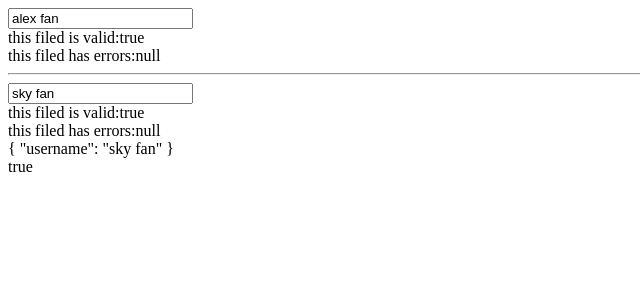
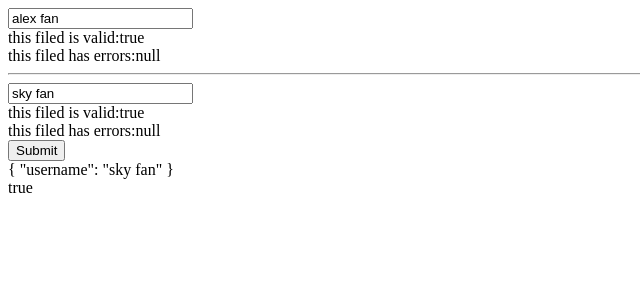
Before and after one commit to fancn21th/0_99_Ng_Form, an Angular app: page / in a window 1280 px wide. Shown: the top 300 px of the page, without its empty margins (0-640 px from the left). Built offline with nearby package versions, Linux system fonts and the light colour scheme.

Commit message:
ngSubmit

```diff
--- a/src/app/widgets/form-two/form-two.component.html
+++ b/src/app/widgets/form-two/form-two.component.html
@@ -1,4 +1,4 @@
-<form #formRef="ngForm">
+<form #formRef="ngForm" (ngSubmit)="onSubmit(formRef.value)">
   <input
     name="username"
     type="text"
@@ -15,6 +15,8 @@
   </div>
   <span>{{ "this filed is valid:" + usernameRef.valid }}</span>
   <span>{{ "this filed has errors:" + (usernameRef.errors | json) }}</span>
+
+  <button type="submit">Submit</button>
 </form>
 <span>{{ formRef.value | json }}</span>
 <span>{{ formRef.valid | json }}</span>
--- a/src/app/widgets/form-two/form-two.component.ts
+++ b/src/app/widgets/form-two/form-two.component.ts
@@ -10,4 +10,8 @@ export class FormTwoComponent implements OnInit {
   constructor() {}
 
   ngOnInit() {}
+
+  onSubmit(formValue) {
+    console.log(formValue);
+  }
 }
```
